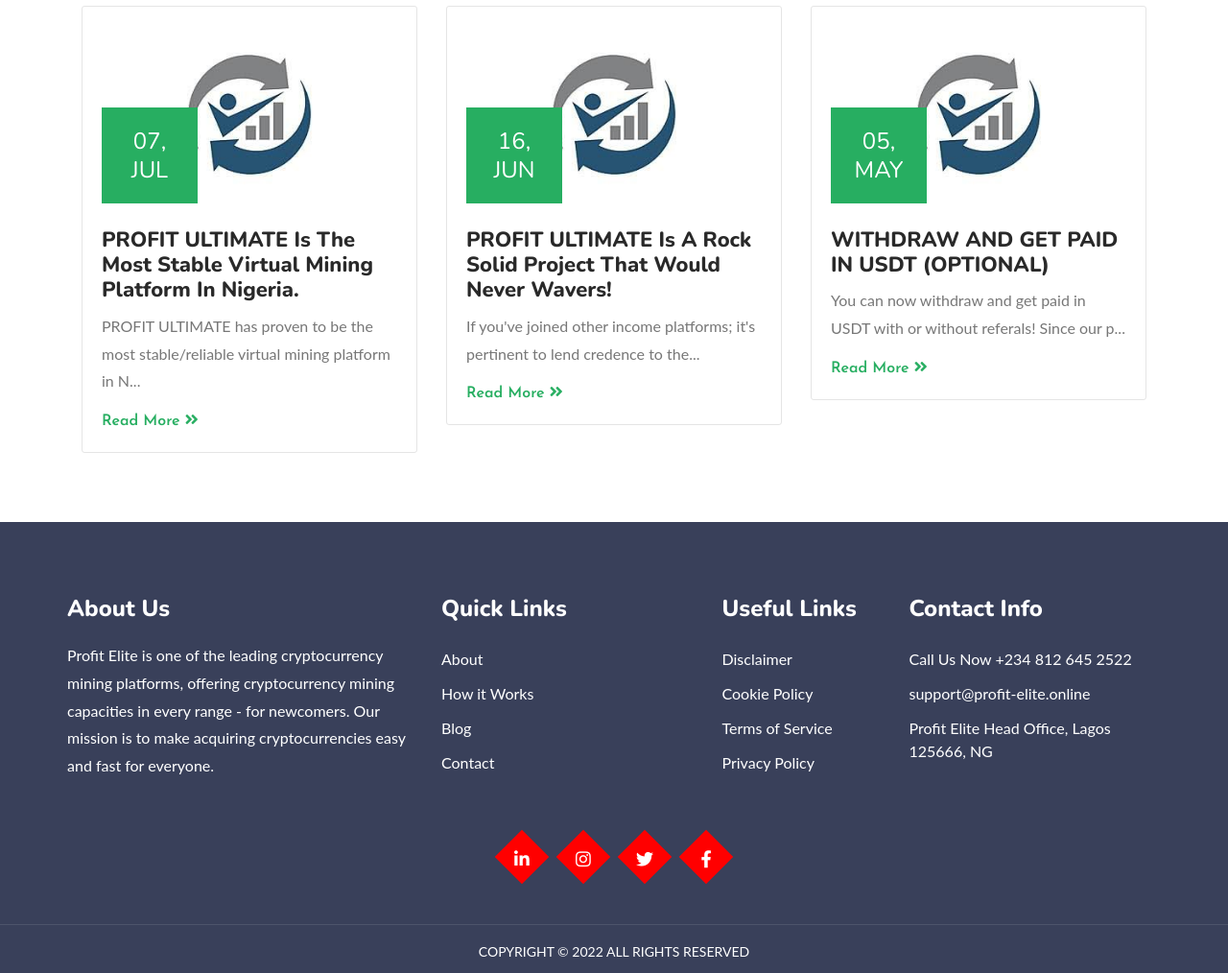
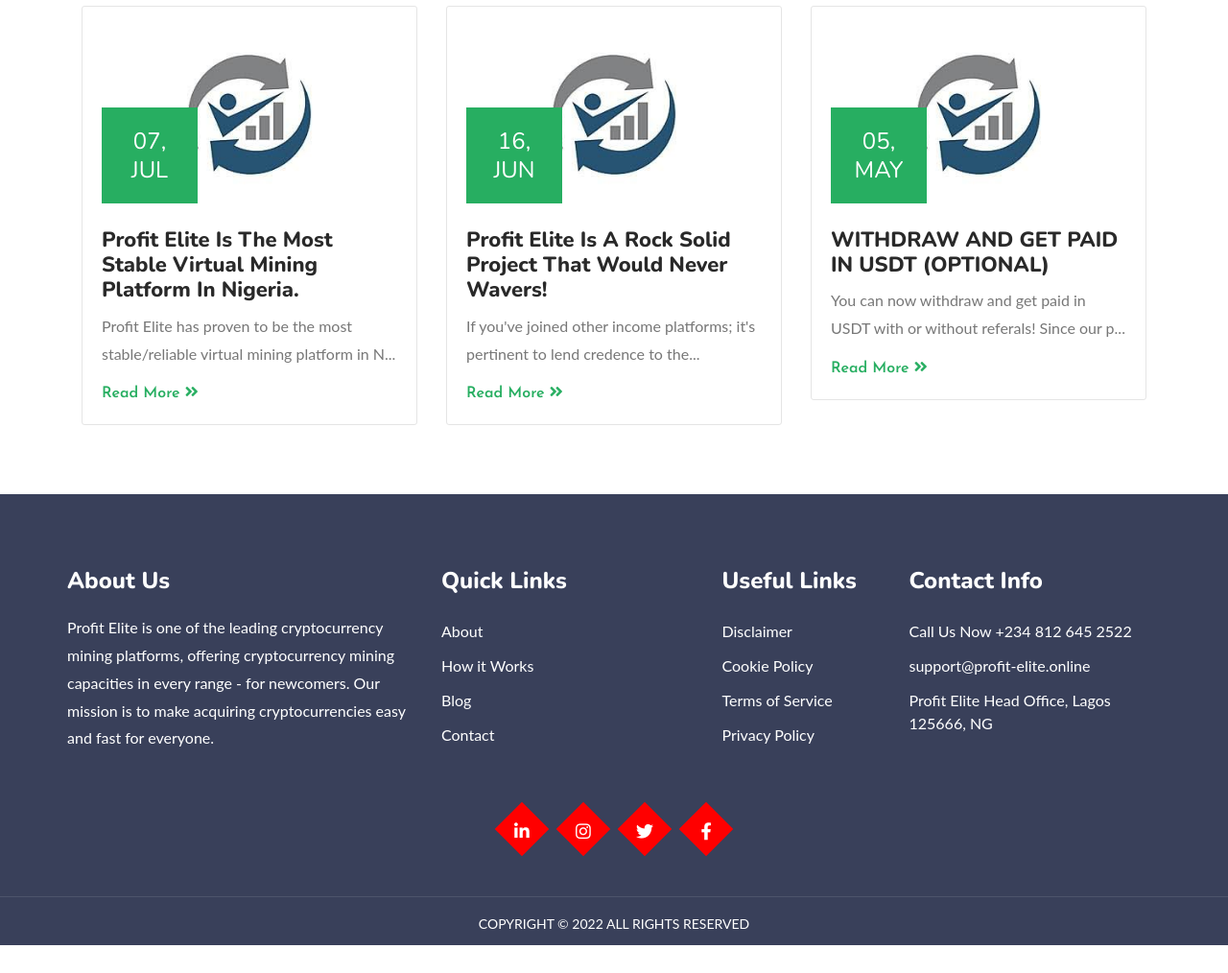
Before and after one commit to Maxtone1049/grandwork, a PHP site: page /account/trend in a window 1280 px wide. Shown: the part 670-1684 px from the top of the page at 96% size. After the commit the page ends 1655 px from the top, so only its background shows below. Run offline with PHP 8.4, Linux system fonts and the light colour scheme; the visitor is signed in with stand-in values (Sample User, id 1); data that the repository does not hold is empty; some libraries are stand-ins or nearby versions.

Commit message:
Fresh Commit

```diff
--- a/account/trend.php
+++ b/account/trend.php
@@ -29,21 +29,21 @@ foreach($results as $row)
     <link rel="icon" type="image/x-icon" href="../assets/images/logoIcon/favicon.png">
     <link rel="shortcut icon" type="image/x-icon" href="../assets/images/logoIcon/favicon.png" />
     <link href="https://fonts.googleapis.com/css2?family=Josefin+Sans:ital,wght@0,100;0,200;0,300;0,400;0,500;0,600;0,700;1,100;1,200;1,300;1,400;1,500;1,600;1,700&family=Nunito:ital,wght@0,200;0,300;0,400;0,600;0,700;0,800;0,900;1,200;1,300;1,400;1,600;1,700;1,800;1,900&display=swap" rel="stylesheet">
-    <title>PROFIT ULTIMATE - Sponsored Posts</title>
-    <meta name="title" Content="PROFIT ULTIMATE - Sponsored Posts">
-    <meta name="description" content="PROFIT ULTIMATE is a site built for Cryptocurrency, Initial Coin Offerings, and Mining. It will grow beyond our imagination- and PROFIT ULTIMATE is built to be ready for whatever mining throws.">
-    <meta name="keywords" content="blog,Bitcoin,Ethereum,Tether,Binance Coin,Cardano,Polkadot,XRP,USD Coin,Filecoin,Klaytn,Elrond,user,payment,coin,litecoin,dogi,sales,report,Profit Ultimate,PROFIT ULTIMATE,Profit Ultimate mining,PROFIT ULTIMATE mining">
+    <title>Profit Elite - Sponsored Posts</title>
+    <meta name="title" Content="Profit Elite - Sponsored Posts">
+    <meta name="description" content="Profit Elite is a site built for Cryptocurrency, Initial Coin Offerings, and Mining. It will grow beyond our imagination- and Profit Elite is built to be ready for whatever mining throws.">
+    <meta name="keywords" content="blog,Bitcoin,Ethereum,Tether,Binance Coin,Cardano,Polkadot,XRP,USD Coin,Filecoin,Klaytn,Elrond,user,payment,coin,litecoin,dogi,sales,report,Profit Elite,Profit Elite,Profit Elite mining,Profit Elite mining">
     <link rel="shortcut icon" href="../assets/images/logoIcon/favicon.png" type="image/x-icon">
     <link rel="apple-touch-icon" href="../assets/images/logoIcon/logo.png">
     <meta name="apple-mobile-web-app-capable" content="yes">
     <meta name="apple-mobile-web-app-status-bar-style" content="black">
-    <meta name="apple-mobile-web-app-title" content="PROFIT ULTIMATE - Sponsored Posts">
-    <meta itemprop="name" content="PROFIT ULTIMATE - Sponsored Posts">
+    <meta name="apple-mobile-web-app-title" content="Profit Elite - Sponsored Posts">
+    <meta itemprop="name" content="Profit Elite - Sponsored Posts">
     <meta itemprop="description" content="">
     <meta itemprop="image" content="../assets/images/seo/612d1ba9df6921630346153.png">
     <meta property="og:type" content="website">
-    <meta property="og:title" content="PROFIT ULTIMATE">
-    <meta property="og:description" content="PROFIT ULTIMATE is an integral part of the cryptocurrency miner space. PROFIT ULTIMATE is a site built for Cryptocurrency, Initial Coin Offerings, and Mining. The PROFIT ULTIMATE allows you to instantly switch what you are mining, review earnings, withdraw and receive from the wallets, and much more.">
+    <meta property="og:title" content="Profit Elite">
+    <meta property="og:description" content="Profit Elite is an integral part of the cryptocurrency miner space. Profit Elite is a site built for Cryptocurrency, Initial Coin Offerings, and Mining. The Profit Elite allows you to instantly switch what you are mining, review earnings, withdraw and receive from the wallets, and much more.">
     <meta property="og:image" content="../assets/images/seo/612d1ba9df6921630346153.png" />
     <meta property="og:image:type" content="image/png" />
     <meta property="og:image:width" content="600" />
@@ -152,9 +152,9 @@ foreach($results as $row)
                                 </div>
                                 <div class="blog-content">
                                     <h3 class="title">
-                                        <a href="../trend/179/profitultimate-is-the-most-stable-virtual-mining-platform-in-nigeria">PROFIT ULTIMATE is the most stable virtual mining platform in Nigeria.</a>
+                                        <a href="../trend/179/profitultimate-is-the-most-stable-virtual-mining-platform-in-nigeria">Profit Elite is the most stable virtual mining platform in Nigeria.</a>
                                     </h3>
-                                    <p>PROFIT ULTIMATE has proven to be the most stable/reliable virtual mining platform in N...</p>
+                                    <p>Profit Elite has proven to be the most stable/reliable virtual mining platform in N...</p>
                                     <div class="blog-btn">
                                         <a href="../trend/179/profitultimate-is-the-most-stable-virtual-mining-platform-in-nigeria" class="custom-btn">
                                             Read More <i class="fas fa-angle-double-right"></i>
@@ -171,7 +171,7 @@ foreach($results as $row)
                                 </div>
                                 <div class="blog-content">
                                     <h3 class="title">
-                                        <a href="../trend/178/profitultimate-is-a-rock-solid-project-that-would-never-wavers">PROFIT ULTIMATE is a Rock solid project that would never wavers!</a>
+                                        <a href="../trend/178/profitultimate-is-a-rock-solid-project-that-would-never-wavers">Profit Elite is a Rock solid project that would never wavers!</a>
                                     </h3>
                                     <p>If you've joined other income platforms; it's pertinent to lend credence to the...</p>
                                     <div class="blog-btn">
```
Also changed, not shown: account/buy-sell/home.php (+10 -10 lines).
